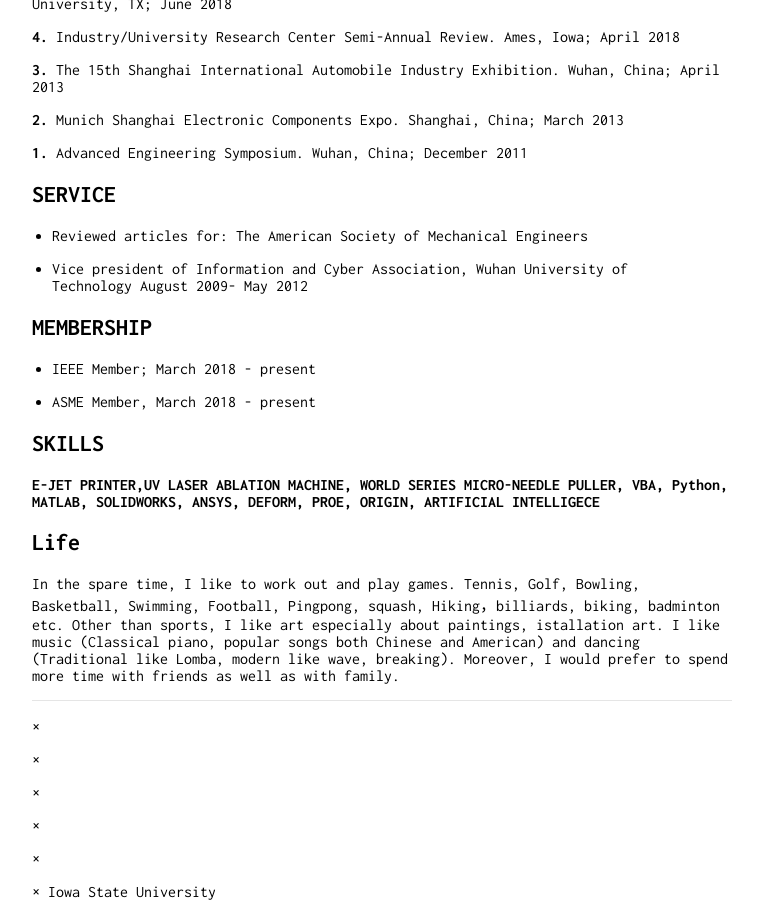
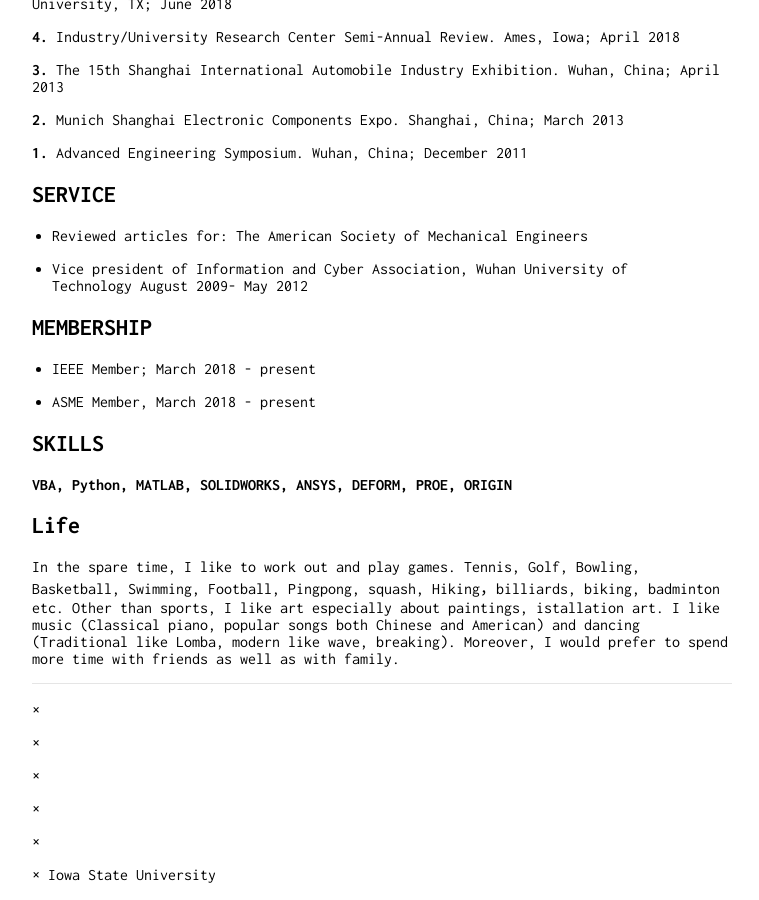
Before and after one commit to zhangxiao2018/zhangxiao2018.github.io, a Jekyll site: the page built from index.md, in a window 1280 px wide and 900 px high, scrolled down 2158 px. Shown: the whole window, without its empty margins (258-1017 px from the left). Built offline with Jekyll 4.4.1, drawn with Linux system fonts in a browser that asks for light colours; our own code applies the rules of GitHub Pages for plain Markdown files.

Commit message:
Update index.md

```diff
--- a/index.md
+++ b/index.md
@@ -112,7 +112,7 @@ August 2009- May 2012
 * ASME Member, March 2018 - present
 
 ## SKILLS
-**E-JET PRINTER,UV LASER ABLATION MACHINE, WORLD SERIES MICRO-NEEDLE PULLER, VBA, Python, MATLAB, SOLIDWORKS, ANSYS, DEFORM, PROE, ORIGIN, ARTIFICIAL INTELLIGECE**
+**VBA, Python, MATLAB, SOLIDWORKS, ANSYS, DEFORM, PROE, ORIGIN**
 
 ## Life
 In the spare time, I like to work out and play games. Tennis, Golf, Bowling, Basketball, Swimming, Football, Pingpong, squash, Hiking，billiards, biking, badminton etc. Other than sports, I like art especially about paintings, istallation art. I like music (Classical piano, popular songs both Chinese and American) and dancing (Traditional like Lomba, modern like wave, breaking). Moreover, I would prefer to spend more time with friends as well as with family.
```
